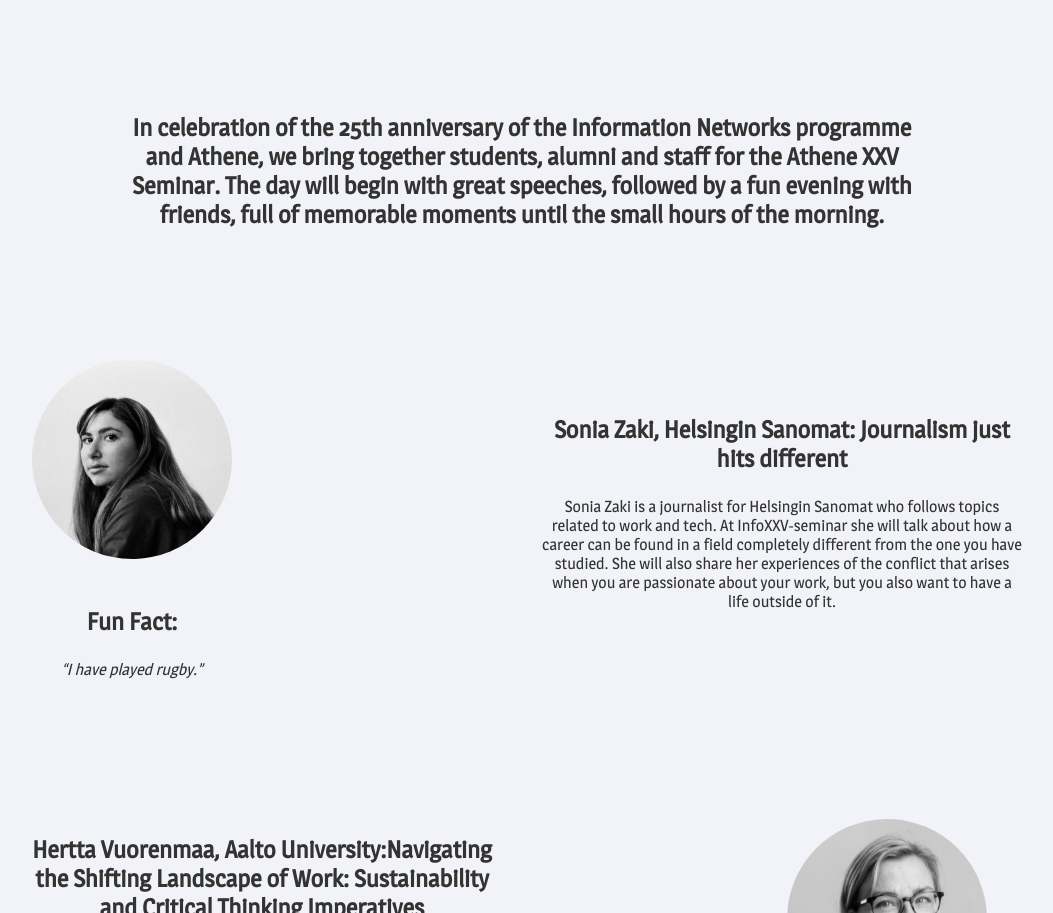
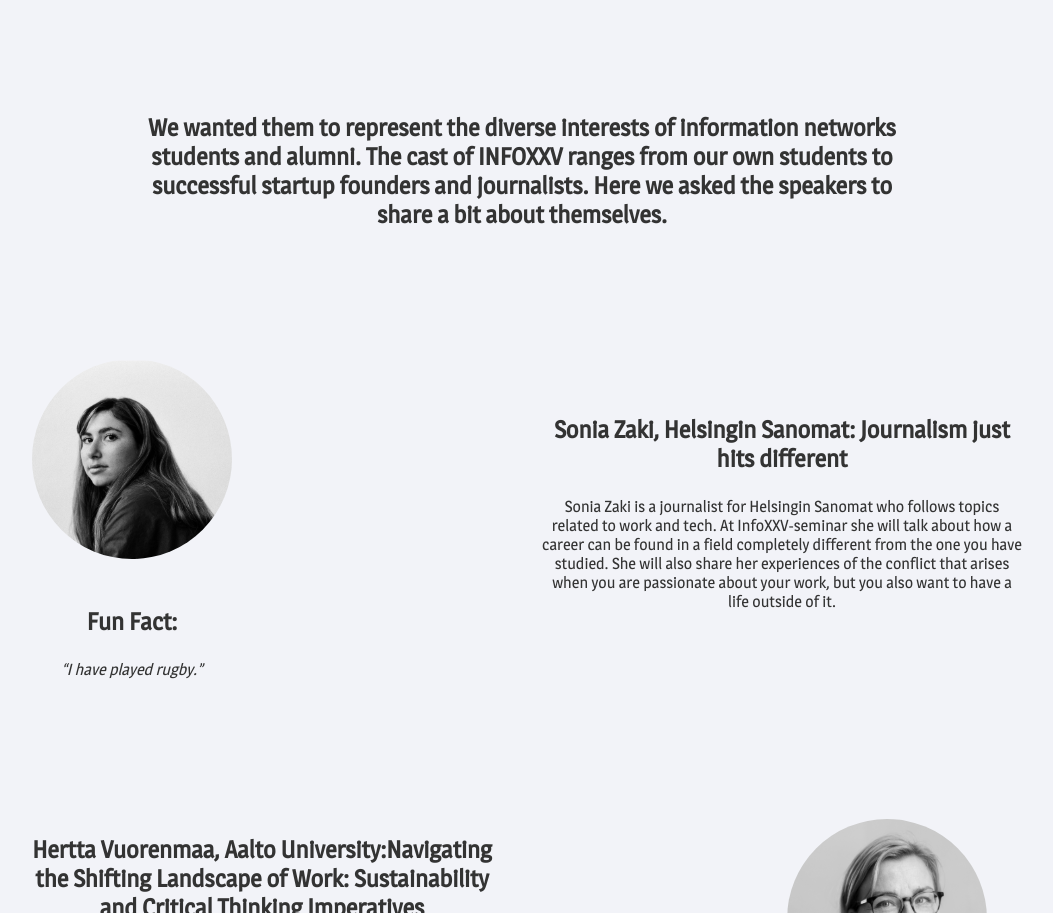
Before and after one commit to jviitamo/juhlavuosisivut, a Vue app in the folder app/: page /fi/seminar in a window 1280 px wide. Shown: the part 1420-2333 px from the top of the page, without its empty margins (118-1171 px from the left). Built offline with nearby package versions, Linux system fonts and the light colour scheme.

Commit message:
fix text

```diff
--- a/app/src/components/Seminar/SeminarPage.vue
+++ b/app/src/components/Seminar/SeminarPage.vue
@@ -6,7 +6,7 @@
       <div class="speaker-content">
         <h1 class="main-heading-center add-margin">{{ $t('seminar[0].header5') }}</h1>
         <div class="text-container add-margin">
-          <p class="bold-text">{{ $t('seminar[0].content1') }}</p>
+          <p class="bold-text">{{ $t('seminar[0].content4') }}</p>
         </div>
         <SpeakerContainer imageName="sonia.svg" order="imageFirst" :text="$t('seminar[0].people_13')">
           <p class="bold-text center-text">{{ $t('seminar[0].people_11') }}</p>
```
